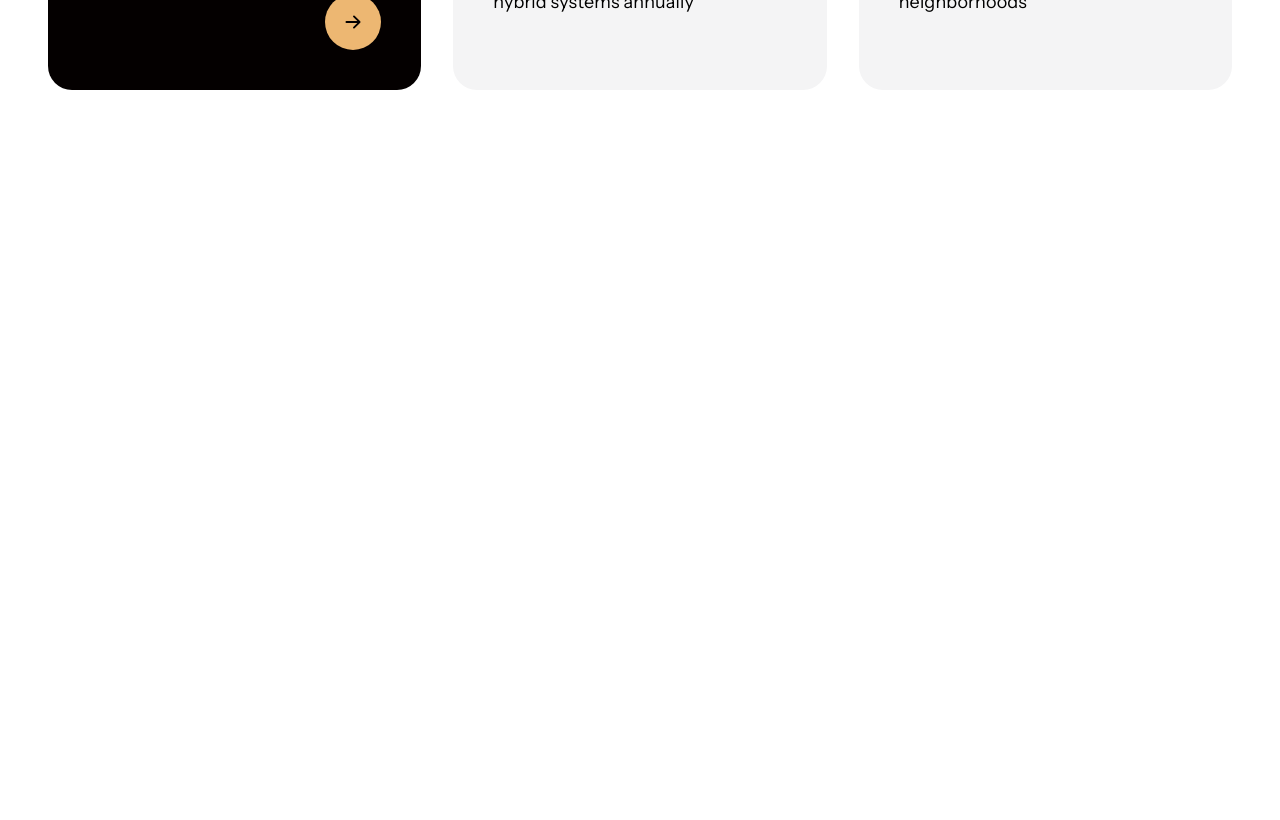
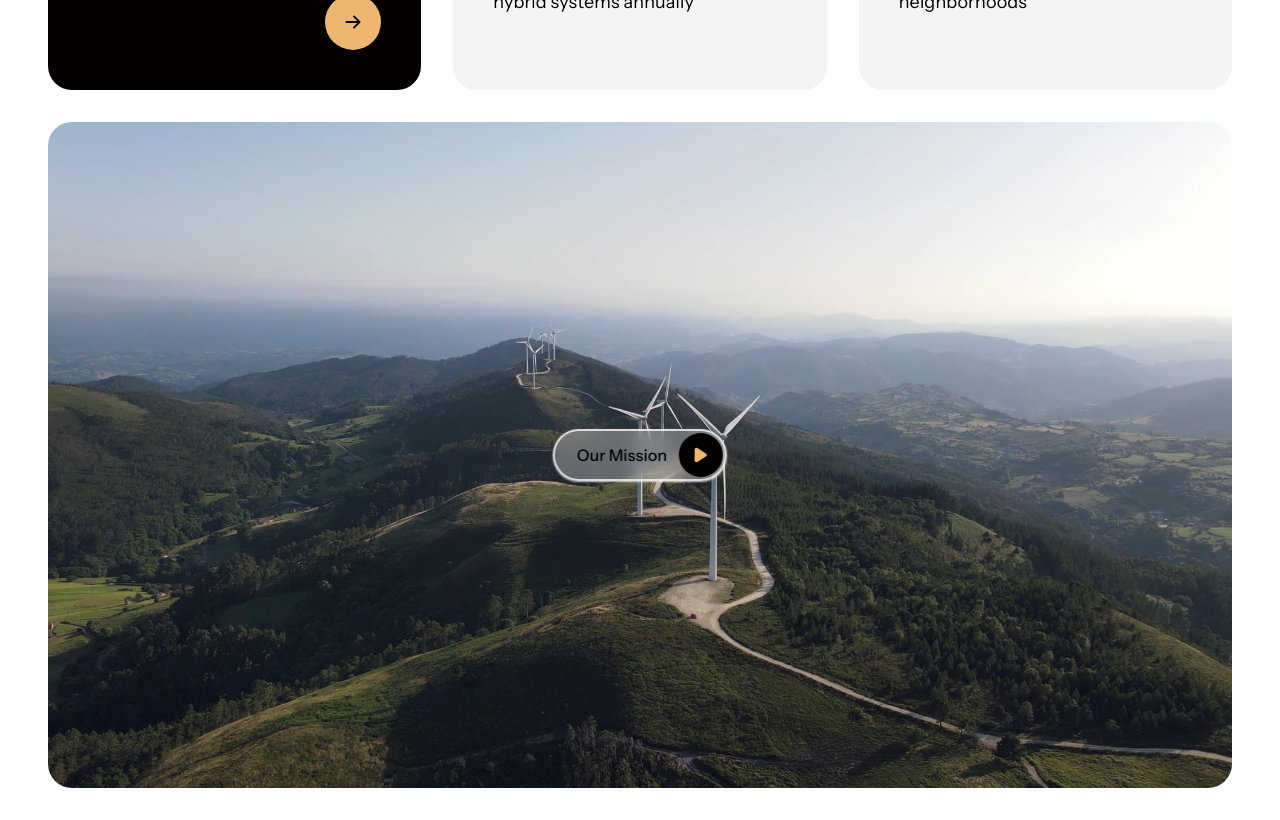
Before and after one commit to ansthsys/lp-voltz, a React (Vite) app: page / in a window 1280 px wide. Shown: the part 4480-5300 px from the top of the page. Before the commit the page ends 4602 px from the top, so only its background shows below. Built offline with nearby package versions, Linux system fonts and the light colour scheme.

Commit message:
feat: impact part 2 (section 4 part 2) (video)

```diff
--- a/src/components/Impact/index.tsx
+++ b/src/components/Impact/index.tsx
@@ -1,9 +1,29 @@
+import { useRef, useState } from 'react'
 import { twMerge } from 'tailwind-merge'
+import { ArrowRightIcon, PauseIcon, PlayIcon } from '@heroicons/react/16/solid'
+import { BoxGlass, Button } from '@/ui'
 import AvatarImage from '@/assets/alexander-hipp-iEEBWgY_6lA-unsplash.jpg'
-import { Button } from '@/ui'
-import { ArrowRightIcon } from '@heroicons/react/16/solid'
+import ImpactVideoCover from '@/assets/44370-438662051_medium.jpg'
+import ImpactVideo from '@/assets/44370-438662051_small.webm'
 
-export default function index() {
+export default function Index() {
+  const [playVideo, setPlayVideo] = useState<boolean>(false)
+  const videoRef = useRef<HTMLVideoElement>(null)
+
+  const buttonVideoHandler = () => {
+    setPlayVideo(prev => {
+      const val = !prev
+
+      if (!!videoRef.current && val) {
+        videoRef.current.play()
+      } else {
+        videoRef.current?.pause()
+      }
+
+      return val
+    })
+  }
+
   return (
     <div
       id="impact"
@@ -132,7 +152,8 @@ export default function index() {
       </div>
       <div
         className={twMerge([
-          'grid grid-cols-1 md:grid-cols-2 lg:grid-cols-3 gap-8'
+          'grid grid-cols-1 md:grid-cols-2 lg:grid-cols-3 gap-8',
+          'mb-8'
         ])}
       >
         <div
@@ -212,6 +233,51 @@ export default function index() {
           </p>
         </div>
       </div>
+
+      <div className="aspect-video rounded-3xl overflow-hidden relative">
+        {!playVideo ? (
+          <img
+            src={ImpactVideoCover}
+            alt="Video Cover"
+            className="h-full w-full object-cover"
+          />
+        ) : (
+          <video
+            ref={videoRef}
+            controls={false}
+            autoPlay={true}
+            loop={true}
+            playsInline={true}
+            disablePictureInPicture={true}
+            className="w-full h-full object-cover"
+          >
+            <source src={ImpactVideo} type="video/webm" />
+            Your browser does not support the video tag.
+          </video>
+        )}
+
+        <BoxGlass
+          className={twMerge([
+            'absolute top-1/2 left-1/2 translate-[-50%]',
+            'flex items-center justify-center gap-3',
+            'hover:cursor-default'
+          ])}
+        >
+          <p className="capitalize font-medium ml-5">our mission</p>
+          <Button
+            onClick={() => buttonVideoHandler()}
+            variant={'primary'}
+            rounded={'full'}
+            size={'sm'}
+          >
+            {!playVideo ? (
+              <PlayIcon className="size-5 text-secondary-1" />
+            ) : (
+              <PauseIcon className="size-5 text-secondary-1" />
+            )}
+          </Button>
+        </BoxGlass>
+      </div>
     </div>
   )
 }
```
Also changed, not shown: src/assets/44370-438662051_medium.jpg (added), 1 other file (tests, documents, lock files or other folders).
